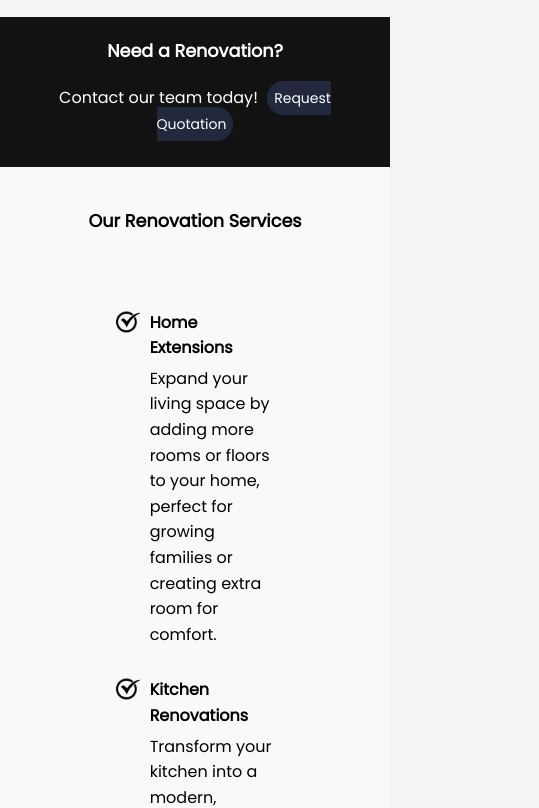
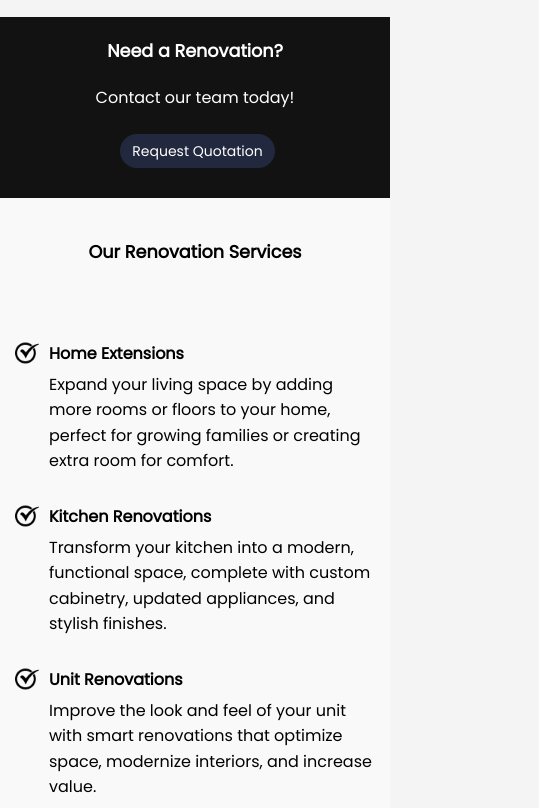
Before and after one commit to VinceRamirez1998/maximumbuild, a plain HTML site: page renovation.html in a window 390 px wide. Shown: the part 1149-1957 px from the top of the page, 539 px wide, since content can reach past the window. Drawn offline with Linux system fonts and the light colour scheme.

Commit message:
renivation fixes

```diff
--- a/renovation.html
+++ b/renovation.html
@@ -237,6 +237,33 @@
         width: auto;
         margin-top: 20px;
     }
+
+    .benefits-list{
+            display: flex;
+            flex-wrap: wrap;
+            justify-content: space-between;
+            padding-left: 0;
+            padding-right: 0;
+            margin-bottom: 70px;
+        }
+
+    .cta-button1{
+        background-color: #22283E;
+        color: white;
+        padding-left: 10px;
+        padding-right: 10px;
+        text-decoration: none;
+        border-radius: 25px;
+        border: 2px solid #22283E;
+        margin-left: 5px;
+        transition: background-color 0.3s;
+        font-family: 'Poppins';
+        font-size: 14px;
+        display: inline-block;
+        text-align: center;
+        line-height: 20px;
+        margin-top: 23px;
+    }
 }
 
 
```
